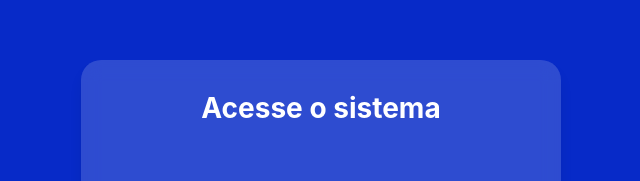
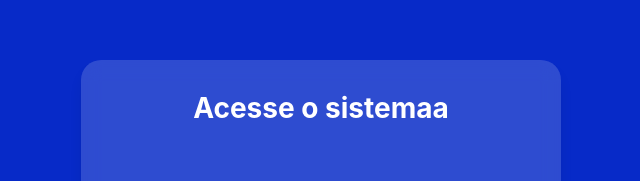
Before and after one commit to tsaulo/LOORSQUAD9, a React (Vite) app: page / in a window 1280 px wide. Shown: the part 123-304 px from the top of the page, without its empty margins (319-959 px from the left). Built offline with nearby package versions, Linux system fonts and the light colour scheme.

Commit message:
teladeLoginUser

```diff
--- a/src/pages/Login/Login.jsx
+++ b/src/pages/Login/Login.jsx
@@ -69,7 +69,7 @@ const LoginPage = () => {
         >
           <VStack spacing={8}>
             <Heading color="white" mb={6} textAlign="center" fontSize="28">
-              Acesse o sistema
+              Acesse o sistemaa
             </Heading>
 
             <InputGroup>
```
